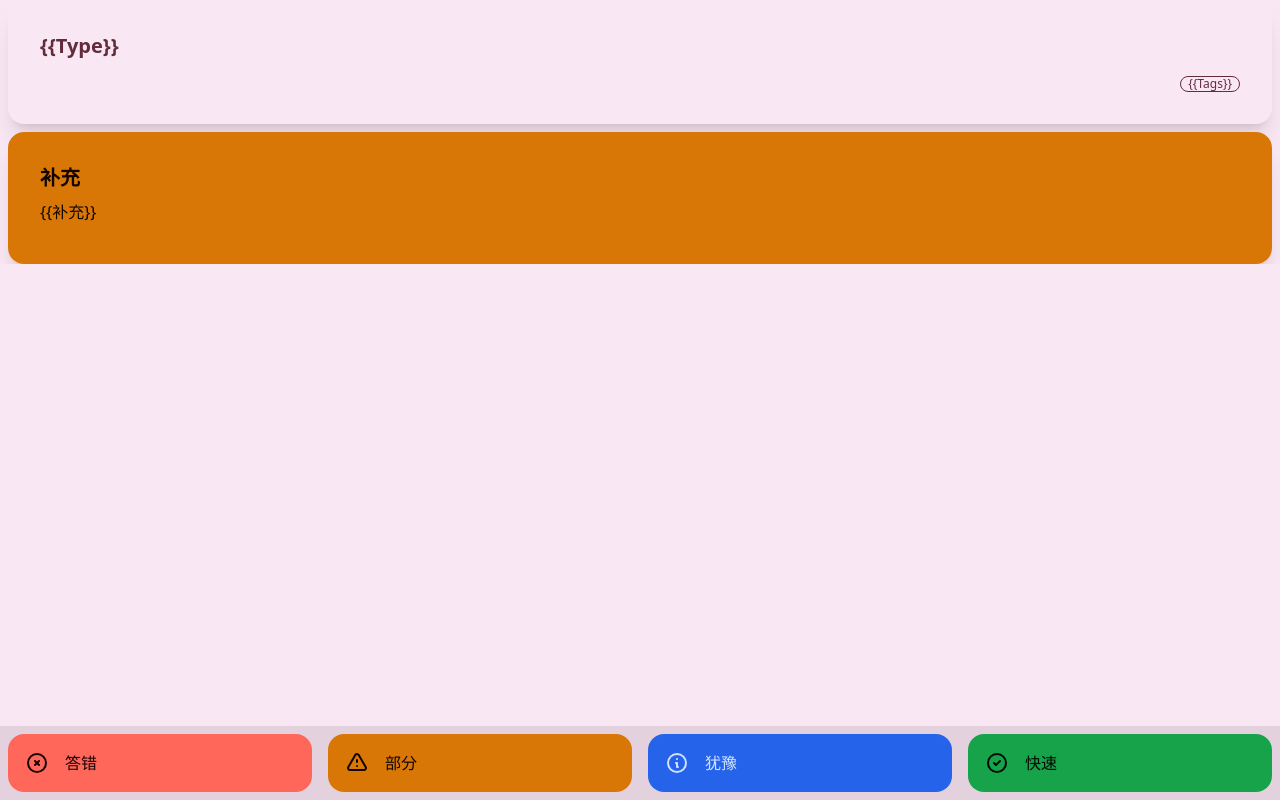
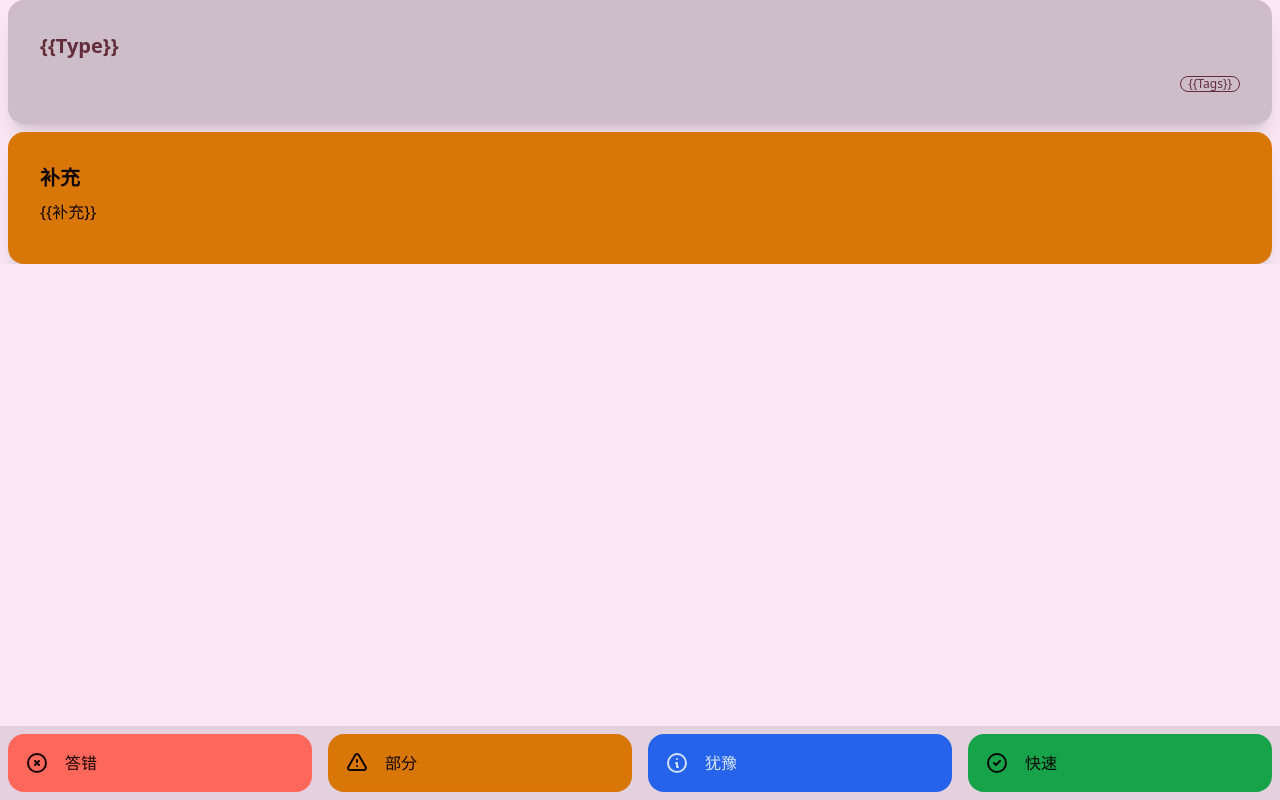
Before and after one commit to zhaorui2000/zr-anki-template, a Preact app: page / in a window 1280 px wide. Built offline with nearby package versions, Linux system fonts and the light colour scheme.

Commit message:
fix: 修复卡片 base 样式

```diff
--- a/src/App.jsx
+++ b/src/App.jsx
@@ -3,7 +3,7 @@ import Content from "./填空题/reverse";
 
 export default function App() {
   return (
-    <div className="h-svh w-svw bg-base-100">
+    <div className="h-svh w-svw bg-base-100 text-base-content">
       <RandomThemeButton></RandomThemeButton>
       <Content></Content>
     </div>
--- a/src/components/Card.jsx
+++ b/src/components/Card.jsx
@@ -9,7 +9,7 @@ export default function Card(props) {
         secondary: ["bg-secondary", "text-secondary-content"],
         accent: ["bg-accent", "text-accent-content"],
         neutral: ["bg-neutral", "text-neutral-content"],
-        base: ["base-100", "base-content"],
+        base: ["bg-base-300", "base-content"],
         info: ["bg-info", "text-info-content"],
         success: ["bg-success", "text-success-content"],
         warning: ["bg-warning", "text-warning-content"],
```
